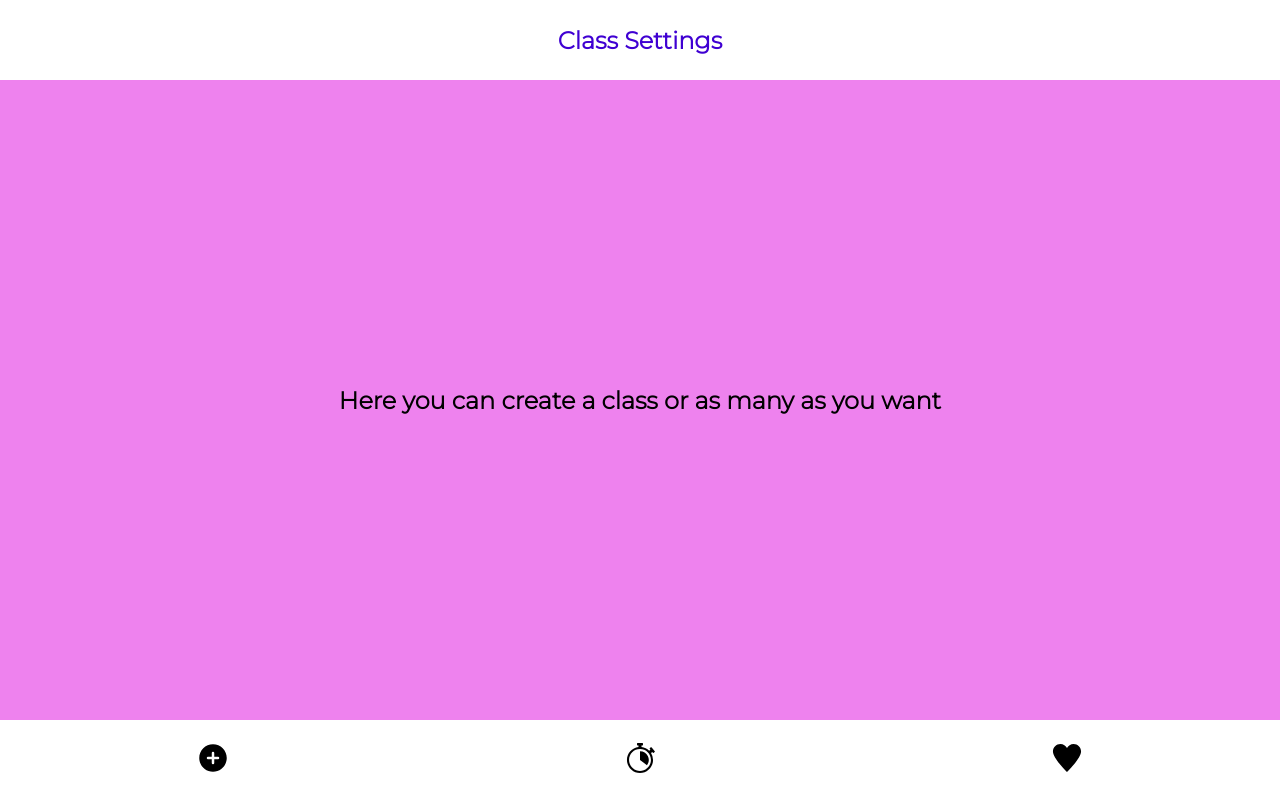
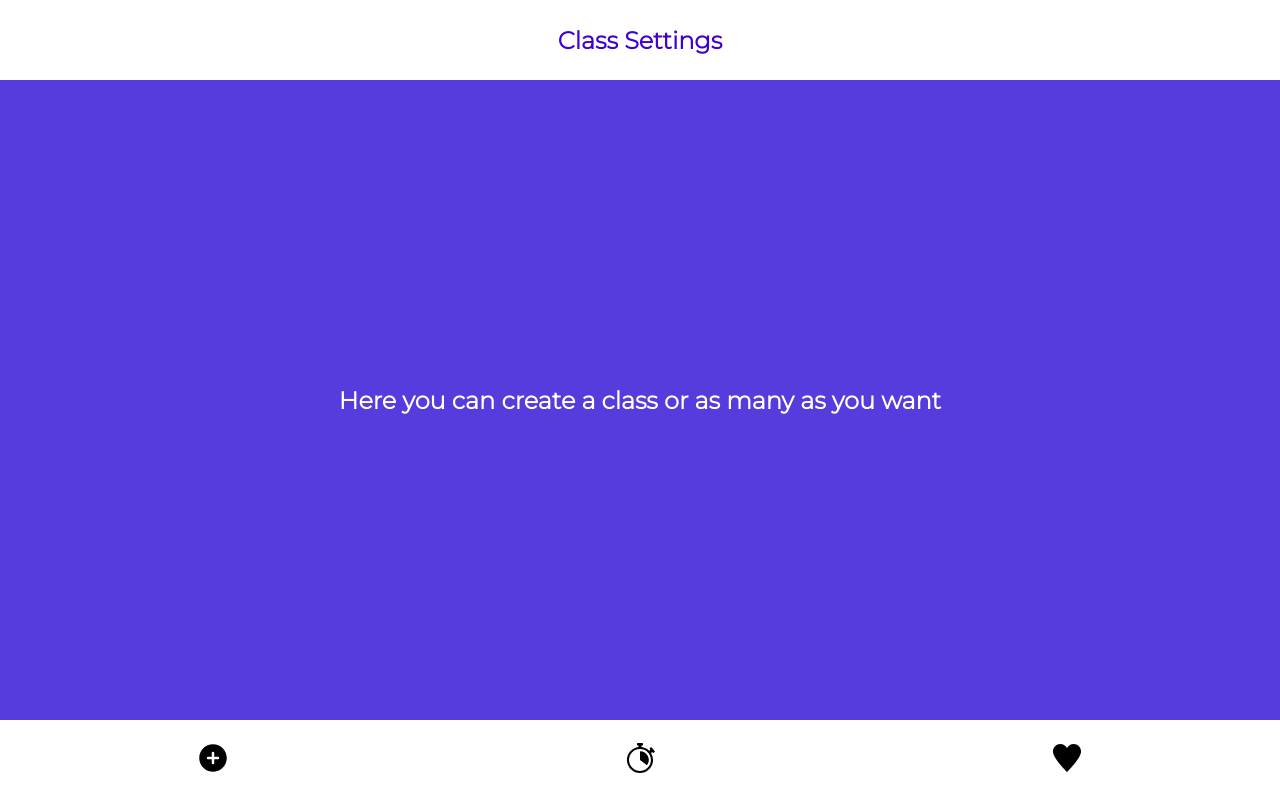
Before and after one commit to adrianammt/interval-timer, a React (Create React App) app: page /create in a window 1280 px wide. Built offline with nearby package versions, Linux system fonts and the light colour scheme.

Commit message:
CSS changes in Header and Main components

```diff
--- a/src/components/Header.css
+++ b/src/components/Header.css
@@ -4,5 +4,5 @@
   align-items: center;
   color: #3f00d2;
   background-color: white;
-  font-weight: 500;
+  font-weight: 800;
 }
--- a/src/components/Main.css
+++ b/src/components/Main.css
@@ -1,9 +1,8 @@
 .Content {
   display: flex;
-  flex-wrap: wrap;
   flex-direction: column;
-  justify-content: space-around;
-  padding: 1em;
-  text-align: center;
-  background-color: violet;
+  justify-content: space-evenly;
+  align-items: center;
+  background-color: rgb(86, 59, 221);
+  color: white;
 }
```
